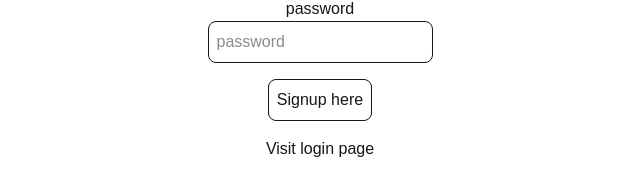
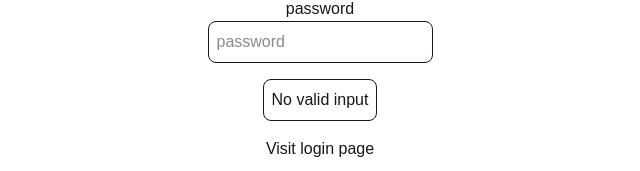
Before and after one commit to usereri/auth-nextjs, a Next.js app: page /signup in a window 1280 px wide. Shown: the part 416-587 px from the top of the page, without its empty margins (320-960 px from the left). Built offline with nearby package versions, Linux system fonts and the light colour scheme.

Commit message:
Signup func completed

```diff
--- a/src/app/signup/page.tsx
+++ b/src/app/signup/page.tsx
@@ -1,22 +1,49 @@
 "use client";
 
 import Link from "next/link";
-import React from "react";
+import React, { useEffect } from "react";
 import { useRouter } from "next/navigation";
-import { axios } from "axios";
+import axios from "axios";
+import { toast } from "react-hot-toast";
 
 export default function SignupPage() {
+    const router = useRouter();
+    const [loading, setLoading] = React.useState(false);
+
     const [user, setUser] = React.useState({
         email: "",
         password: "",
         username: "",
     });
 
-    const onSignup = async () => { }
+    const [buttonDisabled, setButtonDisabled] = React.useState(false);
+
+    const onSignup = async () => {
+        try {
+            setLoading(true);
+            const response = await axios.post("/api/users/signup", user);
+            console.log("Signup successful", response.data);
+            toast.success("Signup successful");
+            router.push("/login");
+        } catch (error: any) {
+            console.log("Signup failed", error.message);
+            toast.error(error.message);
+        } finally {
+            setLoading(false);
+        }
+    }
+
+    useEffect(() => {
+        if (user.email.length > 0 && user.password.length > 0 && user.username.length > 0) {
+            setButtonDisabled(false);
+        } else {
+            setButtonDisabled(true);
+        }
+    }, [user]);
 
     return (
         <div className="flex flex-col items-center justify-center min-h-screen py-2">
-            <h1>Signup</h1>
+            <h1>{loading ? "Processing..." : "Signup"}</h1>
             <hr />
             <label htmlFor="username">username</label>
             <input
@@ -47,7 +74,7 @@ export default function SignupPage() {
             />
             <button
                 className="p-2 border border-grey-300 rounded-lg mb-4 focus:outline-none focus:border-grey-600"
-                onClick={onSignup}>Signup here</button>
+                onClick={onSignup}>{buttonDisabled ? "No valid input" : "Signup"}</button>
             <Link href="/login">Visit login page</Link>
         </div>
     )
```
